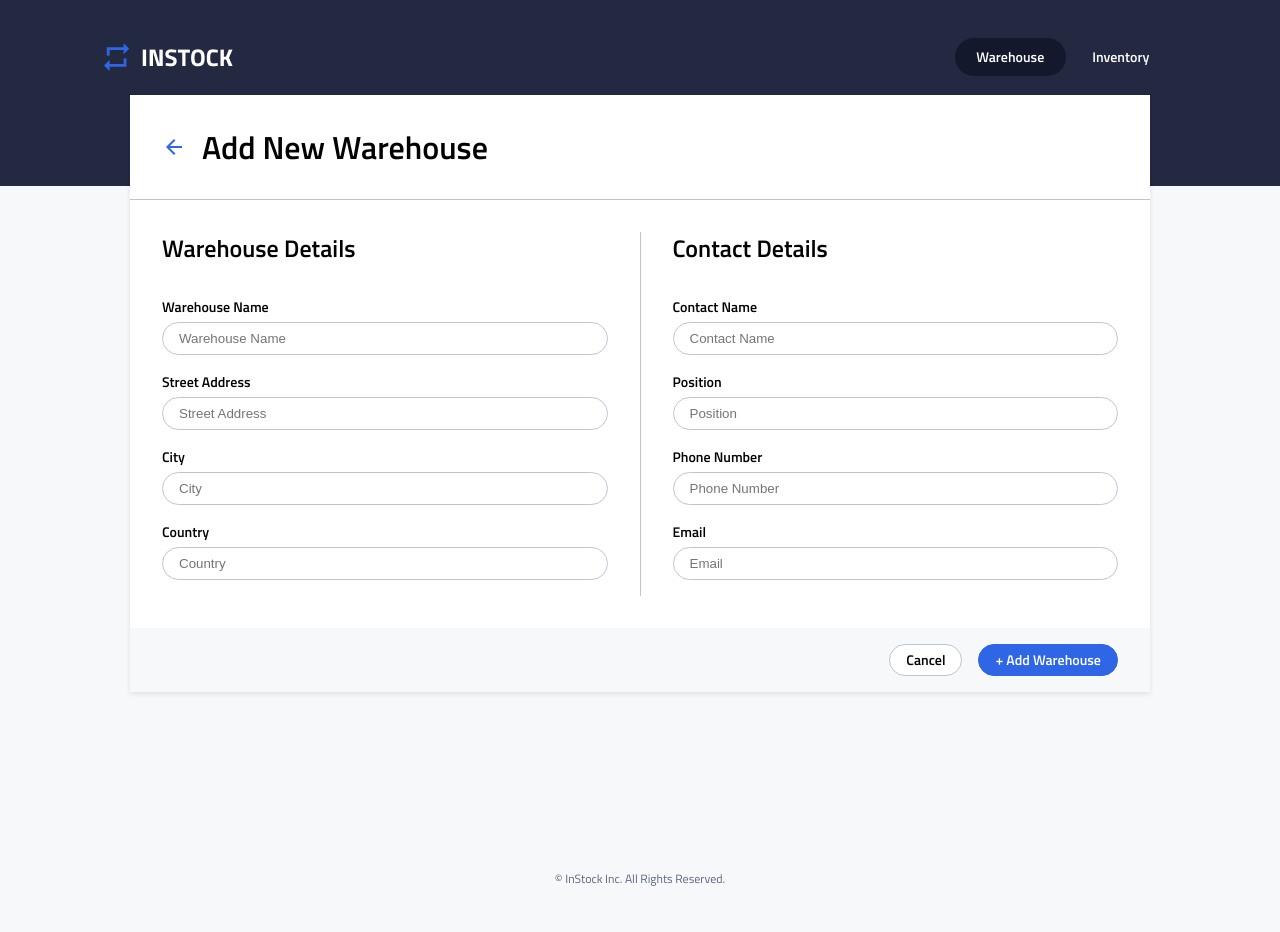
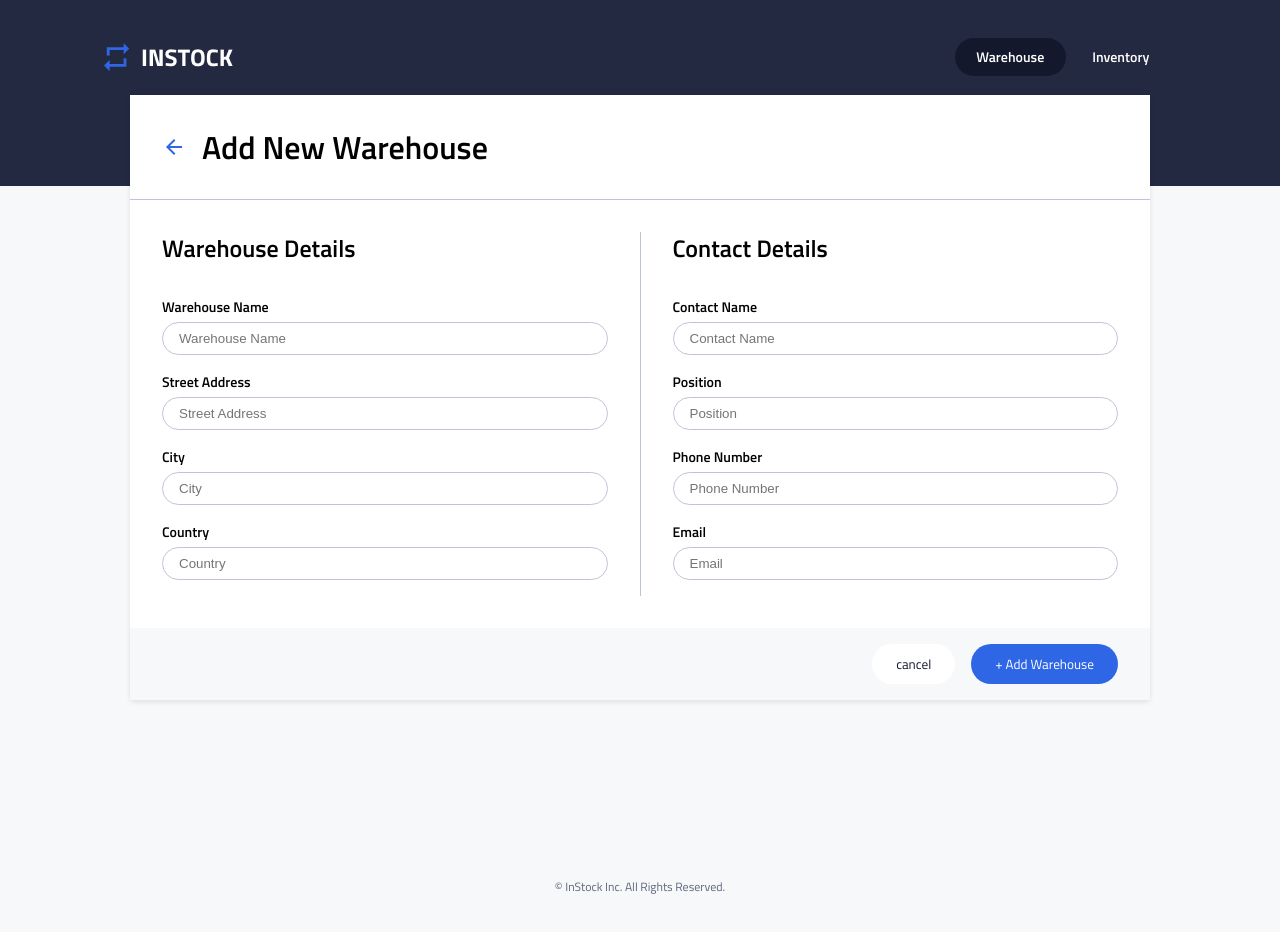
Before and after one commit to nicholas-hucal/instock-belle, a React (Create React App) app: page /add in a window 1280 px wide. Shown: the top 932 px of the page. Built offline with nearby package versions, Linux system fonts and the light colour scheme.

Commit message:
used button component. amended button component to suit

```diff
--- a/src/components/Button/Button.js
+++ b/src/components/Button/Button.js
@@ -1,17 +1,31 @@
 /**
  * Component: CTA button
- * @props text to display on button, icon to display on button, (optional) click event
+ * @props text to display on button, icon to display on button, (optional) click event,
+ * type (optional) and  (optional) additional class options
  */
 
 import './Button.scss';
 
-function Button ({text, icon, onClick}) {
-    return (
-        <button className='call-to-action' onClick={onClick}>
-            <img className='call-to-action__icon' src={icon} alt="" aria-hidden="true"/>
-            <p className='call-to-action__text'>{text}</p>
-        </button>
-    );
+function Button ({type, text, icon, onClick, extraClass}) {
+    if (type === 'cancel') {
+        return (
+            <button className={`call-to-action call-to-action--cancel ${extraClass}`} onClick={onClick}>
+                {icon &&
+                    <img className='call-to-action__icon' src={icon} alt="" aria-hidden="true"/>
+                }
+                <p className='call-to-action__text'>{text}</p>
+            </button>
+        );
+    } else {
+        return (
+            <button className={`call-to-action ${extraClass}`} onClick={onClick}>
+                {icon &&
+                    <img className='call-to-action__icon' src={icon} alt="" aria-hidden="true"/>
+                }
+                <p className='call-to-action__text'>{text}</p>
+            </button>
+        );
+    }
 };
 
 export default Button;
--- a/src/components/Button/Button.scss
+++ b/src/components/Button/Button.scss
@@ -4,6 +4,7 @@
 
 .call-to-action {
     background-color: $primary-indigo;
+    color: $primary-white;
     height: 40px;
     padding: 0 1.5rem;
     border-radius: 20px;
@@ -24,7 +25,6 @@
     }
 
     &__text{
-        color: $primary-white;
         margin: 0;
         font-size: 0.95em;
     }
@@ -34,4 +34,14 @@
         position: absolute;
         left: 0.5rem;
     }
+
+    &--cancel {
+        background-color: $primary-white;
+        color: $primary-black;
+
+        &:hover {
+            color: $primary-white;
+        }
+    }
+
 }
--- a/src/components/WarehouseForm/WarehouseForm.js
+++ b/src/components/WarehouseForm/WarehouseForm.js
@@ -4,6 +4,7 @@ import back from '../../assets/icons/arrow_back-24px.svg';
 import { emailRegex, phoneRegex } from '../../utils/validation.js';
 import axios from 'axios';
 import Input from '../Input/Input';
+import Button from '../Button/Button';
 
 class WarehouseForm extends Component {
 
@@ -148,12 +149,8 @@ class WarehouseForm extends Component {
                         </section>
                     </div>
                     <section className='warehouse-form__buttons'>
-                        <button onClick={this.goBack} className='warehouse-form__button warehouse-form__button--cancel'>
-                            Cancel
-                        </button>
-                        <button type="submit" className='warehouse-form__button warehouse-form__button--submit'>
-                            {submitText}
-                        </button>
+                        <Button extraClass="warehouse-form__button--cancel" text="cancel" type="cancel" onClick={this.goBack}/>
+                        <Button extraClass="warehouse-form__button--submit" text={submitText}/>
                     </section>
                 </form>
             </section>
--- a/src/components/WarehouseForm/WarehouseForm.scss
+++ b/src/components/WarehouseForm/WarehouseForm.scss
@@ -89,26 +89,11 @@
     }
 
     &__button {
-        border-radius: 1.25rem;
-        width: 100%;
-        padding: 0.25rem 1rem;
-        justify-content: space-between;
-
-        @include tablet {
-            width: auto;
-        }
-
         &--submit {
-            font-weight: bold;
-            border: 1px solid $primary-indigo;
-            background-color: $primary-indigo;
-            color: $primary-white;
             margin-left: 0.5rem;
         }
 
         &--cancel {
-            border: 1px solid $secondary-cloud;
-            background-color: $primary-white;
             margin-right: 0.5rem;
         }
     }
```
